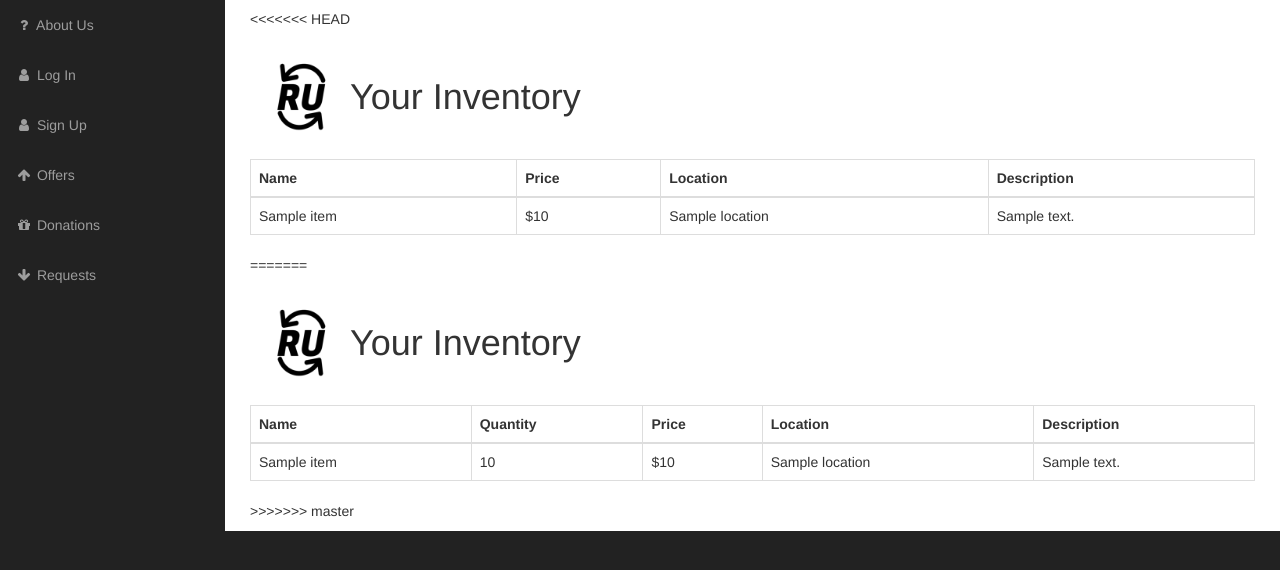
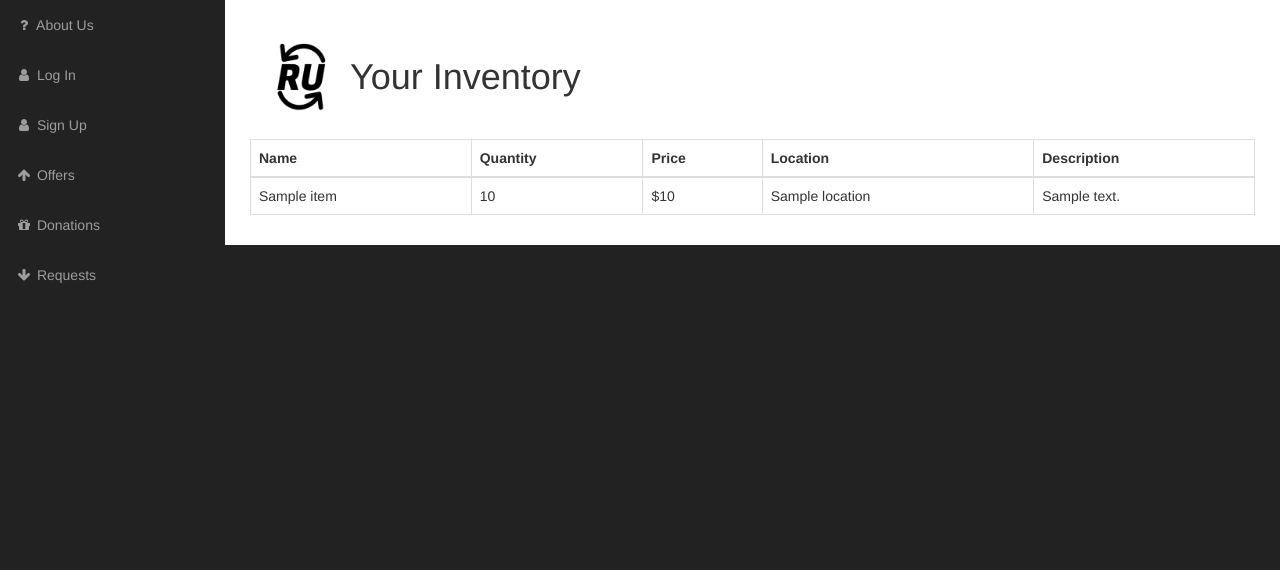
Before and after one commit to no-whey/ResourcefulUpcyclers, a Django app: template website/frontend/templates/inventory/index.html in a window 1280 px wide. Shown: the part 51-621 px from the top of the page. Run offline with Django 3.2, Linux system fonts and the light colour scheme; the template is opened without the code that fills it: most values are stand-ins (such as "Sample title", 1, 10 or a date in 2020); some libraries are stand-ins or nearby versions.

Commit message:
Fixing a merge conflict

```diff
--- a/website/frontend/templates/inventory/index.html
+++ b/website/frontend/templates/inventory/index.html
@@ -3,50 +3,6 @@
 
 {% block sb_admin_content %}
 <body>
-<<<<<<< HEAD
-	<div class="card mb-3">
-	    <div class="card-header"><h1><img src="{% static 'images/favicon.ico' %}" width="100" height="100">Your Inventory</h1></div>
-	    <div class="card-body">
-	        <div class="table-responsive">
-	            <table class="table table-bordered" id="dataTable" width="100%" cellspacing="0">
-	                <thead>
-	                    <tr>
-	                    <th>Name</th>
-	                    <th>Price</th>
-	                    <th>Location</th>
-	                    <th>Description</th>
-						{% if user.profile.isOwner %}
-                            <th>Private</th>
-						{% endif %}
-	                    </tr>
-	                </thead>
-	              	<tbody>
-	                  	{% for item in inventory %}
-		                    <tr>
-		                    <td>{{ item.name }}</td>
-		                    <td>${{ item.price }}</td>
-		                    <td>{{ item.location }}</td>
-		                    <td>{{ item.text_description }}</td>
-			                {% if user.profile.isOwner %}
-							<td>{{ item.private }}</td>
-		                    <td>
-                                {% if item.private %}
-                                    <a class="btn btn-primary" href="{% url 'showHideOffer' item.id %}" role="button">Show</a>
-		                        {% else %}
-                                    <a class="btn btn-primary" href="{% url 'showHideOffer' item.id %}" role="button">Hide</a>
-                                {% endif %}
-                                <a class="btn btn-primary" href="{% url 'editOffer' item.id %}" role="button">Edit</a>
-		                        <a class="btn btn-danger" href="{% url 'deleteOffer' item.id %}" role="button">Delete</a>
-			                </td>
-		                    {% endif %}
-	                    {% endfor %}
-	                </tbody>
-	            </table>
-	        </div>
-	    </div>
-	    <!-- <div class="card-footer small text-muted">Updated yesterday at 11:59 PM</div> -->
-	</div>
-=======
   <div class="card mb-3">
     <div class="card-header"><h1><img src="{% static 'images/favicon.ico' %}" width="100" height="100">Your Inventory</h1></div>
     <div class="card-body">
@@ -75,9 +31,13 @@
               {% if user.profile.isOwner %}
               <td>{{ item.private }}</td>
               <td>
-                <button class="btn btn-secondary" type="button" data-dismiss="modal">Offer</button>
-                <button class="btn btn-secondary" type="button" data-dismiss="modal">Edit</button>
-                <button class="btn btn-secondary" type="button" data-dismiss="modal">Delete</button>
+                {% if item.private %}
+                  <a class="btn btn-primary" href="{% url 'showHideOffer' item.id %}" role="button">Show</a>
+		        {% else %}
+                  <a class="btn btn-primary" href="{% url 'showHideOffer' item.id %}" role="button">Hide</a>
+                {% endif %}
+                  <a class="btn btn-primary" href="{% url 'editOffer' item.id %}" role="button">Edit</a>
+		          <a class="btn btn-danger" href="{% url 'deleteOffer' item.id %}" role="button">Delete</a>
               </td>
               {% endif %}
             {% endfor %}
@@ -87,7 +47,6 @@
     </div>
     <!-- <div class="card-footer small text-muted">Updated yesterday at 11:59 PM</div> -->
 </div>
->>>>>>> master
 
   {% block sb_admin_custom_js %}{% endblock sb_admin_custom_js %}
 </body>
```
